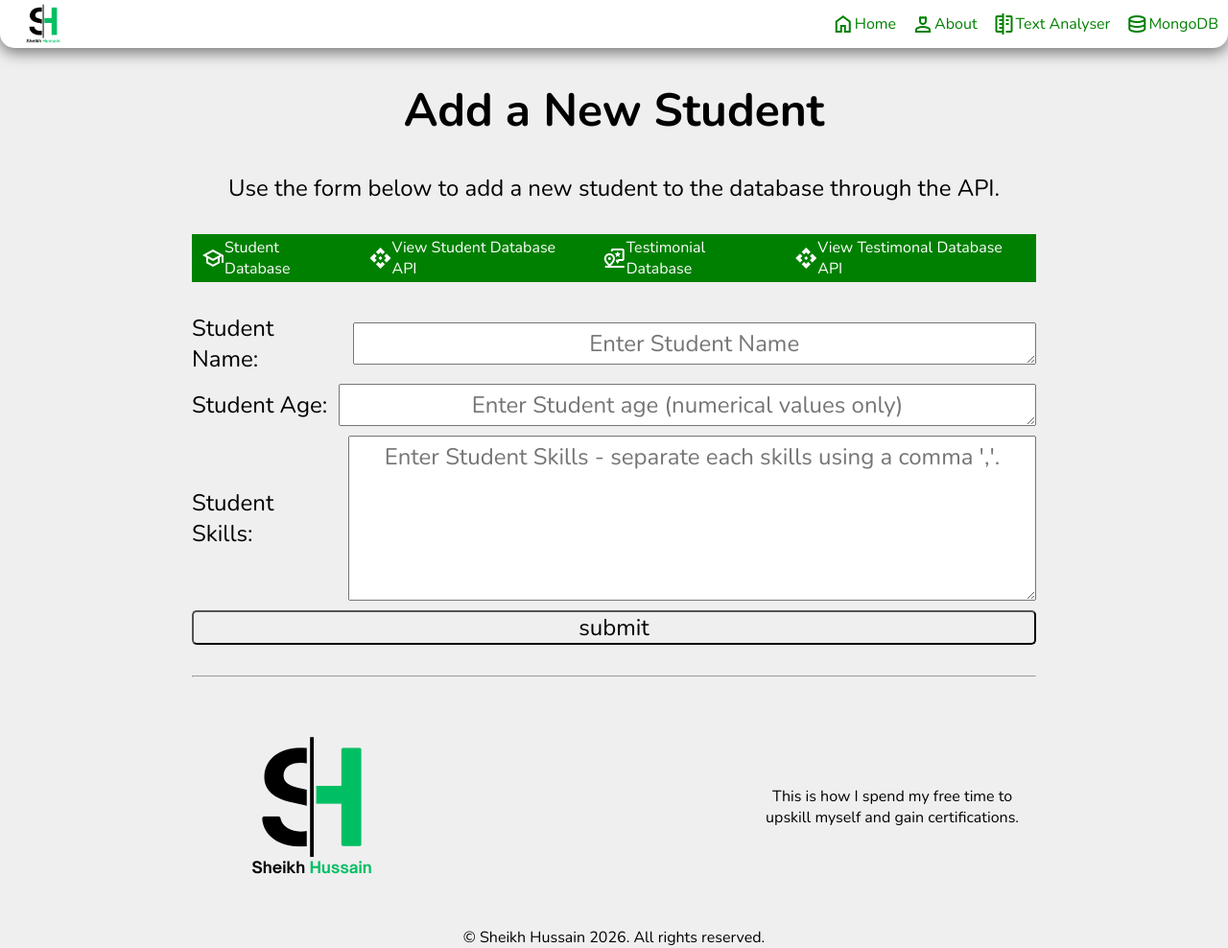
After one commit to Sheikh-H/Flask_Website, a Flask app: page /add_student in a window 1280 px wide. The commit adds this page. Shown: the whole page at 96% size. Run offline with Flask 3, Linux system fonts and the light colour scheme.

Commit message:
student pages added

```diff
--- a/app.py
+++ b/app.py
@@ -9,10 +9,14 @@ from python_functions.text_analyser_functions import *
 
 load_dotenv()
 
-URI = os.environ["MONGO_URI"].strip()
+#URI = os.environ["MONGO_URI"].strip()
+URI = os.environ.get("MONGO_URI")
+
 
 client = pymongo.MongoClient(URI, tls=True, tlsCAFile=certifi.where())
 db = client['flask_project']
+students_tbl = db.students
+feedbacks_tbl = db.feedbacks
 
 app = Flask(__name__)
 app.config['SEND_FILE_MAX_AGE_DEFAULT'] = 0
@@ -52,17 +56,45 @@ def mongodb_home():
     title = "Using APIs"
     return render_template('/pages/database_home.html', title = title)
 
-@app.route('/API/v1.0/student', methods=['GET'])
+@app.route('/MongoDB/api/v1.0/student', methods=['GET'])
 def student_api():
-    data = list(db.students.find())
-    # for student in data:
-    #     student['_id'] = str(student['_id'])
-    return jsonify(data)
+    students = list(db.students.find())
+    for student in students:
+        student['_id'] = str(student['_id'])
+    return jsonify(students)
 
-@app.route('/API/v1.0/testmonial')
+@app.route('/API/v1.0/testmonial', methods=['GET'])
 def testimonial_api():
-    title = "Testimonial API"
-    return jsonify
+    testimonials = list(db.feedbacks.find())
+    for testimonial in testimonials:
+        testimonial['_id'] = str(testimonial['_id'])
+    return jsonify(testimonials)
+
+
+@app.route('/student_database', methods = ['GET', 'POST'])
+def student_database():
+    title = "Student Database"
+    students = db.students.find({},{'_id':1, 'name':1, 'age':1, 'skills':1, 'created_at': 1})
+    return render_template('/pages/student_database_home.html', title = title, students = students)
+
+@app.route('/add_student', methods = ['GET', 'POST'])
+def add_student():
+    title = "Add new student"
+    if request.method == 'POST':
+        name = request.form['name']
+        age = request.form['age']
+        skills = request.form['skills'].split(', ')
+        created_at = datetime.now()
+        student = {
+            'name':name,
+            'age': age,
+            'skills': skills,
+            'created_at':created_at,
+        }
+        result = students_tbl.insert_one(student)
+        redirect(url_for('student_database', student_id=str(result.inserted_id)))
+    return render_template('/pages/add_new_student.html', title = title)
+
 
 if __name__ == '__main__':
     port = int(os.environ.get("PORT", 5000))
--- a/static/css/main.css
+++ b/static/css/main.css
@@ -207,3 +207,79 @@ main {
   align-content: center;
   display: flex;
 }
+
+.student_database_view {
+  border: 0.5px solid black;
+  display: flex;
+  justify-content: space-between;
+  align-items: center;
+  padding: 10px;
+  border-style: dotted;
+}
+
+.student_database_view img {
+  width: 100px;
+  height: 100px;
+}
+
+.student_buttons {
+  display: flex;
+  flex-direction: column;
+  gap: 20px;
+  margin-left: 100px;
+}
+
+.student_buttons button {
+  font-size: 1rem;
+  border-radius: 10px;
+  padding: 10px;
+}
+
+.add_student_button {
+  display: flex;
+  justify-content: center;
+}
+
+.add_student_button button {
+  font-size: 1.5rem;
+  padding: 5px;
+  border-radius: 10px;
+}
+
+.student_data {
+  display: flex;
+  flex-direction: column;
+}
+
+.add_student_form {
+  display: flex;
+  justify-content: center;
+}
+
+.add_student_form form {
+  display: flex;
+  gap: 10px;
+  flex-direction: column;
+}
+
+.add_student_form form > div {
+  display: flex;
+  gap: 10px;
+  align-items: center;
+  justify-content: space-between;
+}
+
+.add_student_form form textarea {
+  font-size: 1.5rem;
+  text-align: center;
+  padding: 5px;
+}
+
+.add_student_form form input {
+  font-size: 1.5rem;
+  border-radius: 5px;
+}
+
+.add_student {
+  text-align: center;
+}
--- /dev/null
+++ b/templates/pages/add_new_student.html
@@ -0,0 +1,44 @@
+{% extends 'layout.html' %} {% block content %}
+<div class="add_student">
+  <h1>Add a New Student</h1>
+  <br />
+  <p>
+    Use the form below to add a new student to the database through the API.
+  </p>
+</div>
+<br />
+<div>{% include 'partials/database_nav.html' %}</div>
+<br />
+<div class="add_student_form">
+  <form method="POST">
+    <div>
+      <label for="name">Student Name: </label>
+      <textarea
+        placeholder="Enter Student Name"
+        name="name"
+        cols="50"
+        rows="1"
+      ></textarea>
+    </div>
+    <div>
+      <label for="age">Student Age: </label>
+      <textarea
+        placeholder="Enter Student age (numerical values only)"
+        name="age"
+        cols="50"
+        rows="1"
+      ></textarea>
+    </div>
+    <div>
+      <label for="skills">Student Skills: </label>
+      <textarea
+        placeholder="Enter Student Skills - separate each skills using a comma ','."
+        name="skills"
+        rows="5"
+        cols="50"
+      ></textarea>
+    </div>
+    <input type="submit" onclick="alert('New Student Added!')" value="submit" />
+  </form>
+</div>
+{% endblock %}
--- a/templates/partials/database_nav.html
+++ b/templates/partials/database_nav.html
@@ -2,35 +2,29 @@
   <nav>
     <ul>
       <li>
-        <a href="#">
-          <span class="material-symbols-outlined"> school </span>Student
+        <a href="{{url_for('student_database')}}">
+          <span class="material-symbols-outlined"> school </span> Student
           Database</a
         >
       </li>
       <li>
         <a hre="{{url_for('student_api')}}">
-          <span class="material-symbols-outlined"> api </span>View Student
+          <span class="material-symbols-outlined"> api </span> View Student
           Database API</a
         >
       </li>
       <li>
         <a href="#"
-          ><span class="material-symbols-outlined"> map_pin_review </span
-          >Testimonial Database</a
+          ><span class="material-symbols-outlined"> map_pin_review </span>
+          Testimonial Database</a
         >
       </li>
       <li>
-        <a hre="#">
-          <span class="material-symbols-outlined"> api </span>View Testimonal
+        <a hre="{{url_for('testimonial_api')}}">
+          <span class="material-symbols-outlined"> api </span> View Testimonal
           Database API</a
         >
       </li>
     </ul>
   </nav>
 </div>
-<!-- <li> -->
-<!-- <a href="#"> -->
-<!-- <span class="material-symbols-outlined"> add_comment </span>Add -->
-<!-- Review</a -->
-<!-- > -->
-<!-- </li> -->
```
Also changed, not shown: requirements.txt (+9 -0 lines), templates/pages/database_home copy.html (added, +16 -0 lines), templates/pages/database_home.html (deleted, +0 -15 lines), templates/pages/student_database_home.html (added, +51 -0 lines), static/img/student.png (added).
